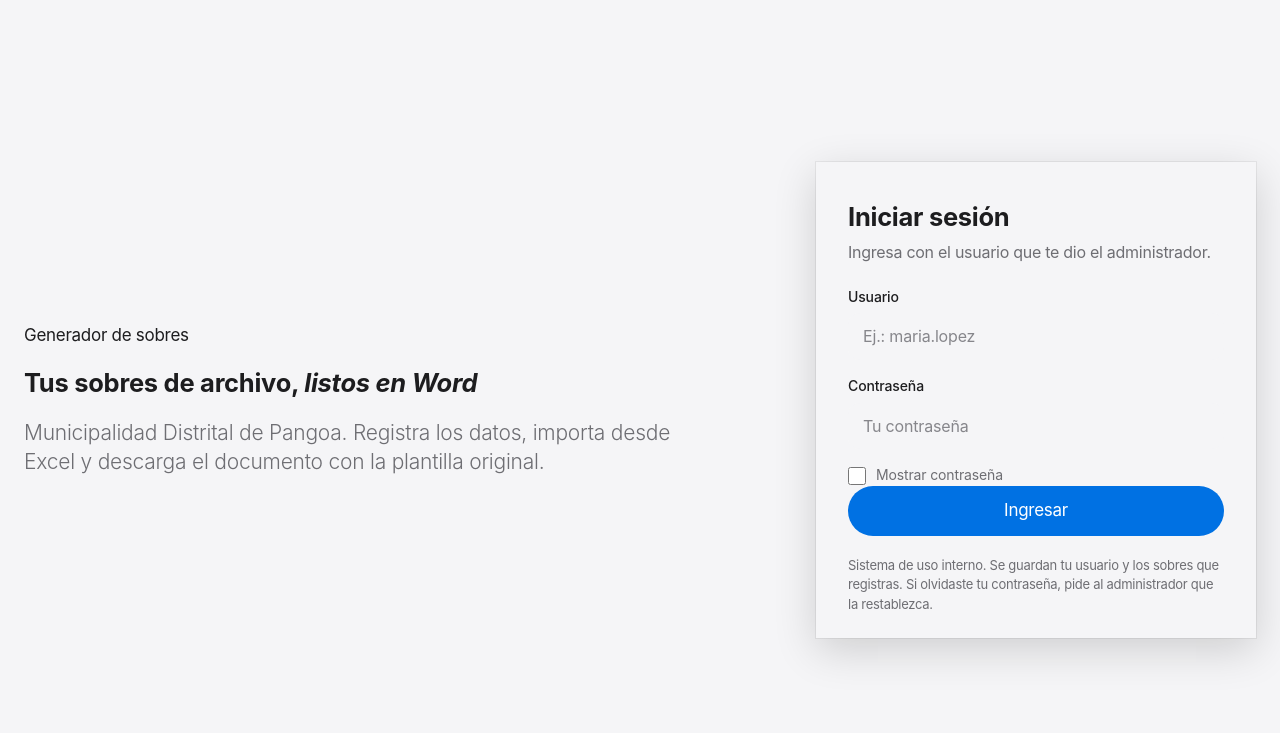
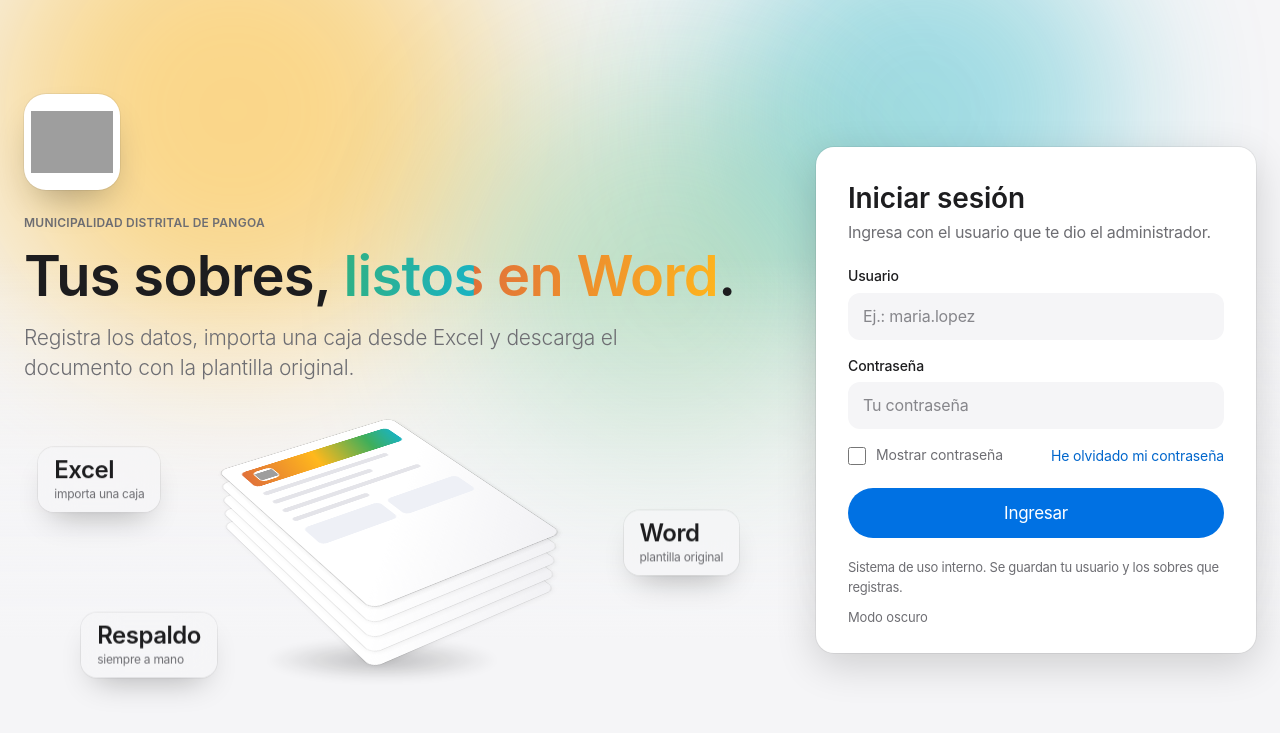
Before and after one commit to Jhair1122/word_web, a Flask app: page /login in a window 1280 px wide. Shown: the top 733 px of the page. Run offline with Flask 3, Linux system fonts and the light colour scheme; some libraries are stand-ins or nearby versions; grey boxes are pictures that could not be loaded.

Commit message:
Update login.html

```diff
--- a/templates/login.html
+++ b/templates/login.html
@@ -5,22 +5,46 @@
   <meta name="viewport" content="width=device-width, initial-scale=1">
   <title>Iniciar sesión - Generador Pangoa</title>
   <meta name="color-scheme" content="light dark">
+  <link rel="icon" href="{{ url_for('static', filename='logo.jpg') }}">
   <script src="{{ url_for('static', filename='theme-init.js') }}"></script>
   <link rel="stylesheet" href="{{ url_for('static', filename='theme.css') }}">
   <link rel="stylesheet" href="{{ url_for('static', filename='login.css') }}">
 </head>
-<body>
+<body data-min-password="{{ min_password }}">
+  <div class="ambient" aria-hidden="true"><i></i><i></i><i></i></div>
+
   <main class="login-page container">
     <section class="login-intro">
-      <span class="brand">Generador de sobres</span>
-      <h1 class="heading-lg">Tus sobres de archivo, <em>listos en Word</em></h1>
-      <p class="lead">Municipalidad Distrital de Pangoa. Registra los datos, importa desde Excel y descarga el documento con la plantilla original.</p>
+      <span class="logo-badge logo-badge--lg" data-reveal="1">
+        <img src="{{ url_for('static', filename='logo.jpg') }}" alt="Escudo de la Municipalidad Distrital de Pangoa" width="96" height="96">
+      </span>
+      <span class="eyebrow" data-reveal="2">Municipalidad Distrital de Pangoa</span>
+      <h1 class="display" data-reveal="3">Tus sobres, <span class="grad">listos en Word</span>.</h1>
+      <p class="lead" data-reveal="4">Registra los datos, importa una caja desde Excel y descarga el documento con la plantilla original.</p>
+
+      <div class="scene" aria-hidden="true" data-reveal="5">
+        <div class="scene-shadow"></div>
+        <div class="scene-rig">
+          <div class="stack">
+            <div class="sh"></div><div class="sh"></div><div class="sh"></div><div class="sh"></div><div class="sh"></div>
+            <div class="sh top">
+              <div class="band"><img src="{{ url_for('static', filename='logo.jpg') }}" alt=""></div>
+              <div class="ln"></div><div class="ln"></div><div class="ln"></div><div class="ln"></div>
+              <div class="cell"><b></b><b></b></div>
+            </div>
+          </div>
+        </div>
+        <div class="chip3d c1"><b>Excel</b><span>importa una caja</span></div>
+        <div class="chip3d c2"><b>Word</b><span>plantilla original</span></div>
+        <div class="chip3d c3"><b>Respaldo</b><span>siempre a mano</span></div>
+      </div>
     </section>
 
-    <section class="login-card" aria-labelledby="loginTitle">
-      <h2 id="loginTitle">Iniciar sesión</h2>
+    <section class="login-card sheet" aria-labelledby="loginTitle" data-reveal="3">
+      <h2 id="loginTitle" class="h2">Iniciar sesión</h2>
       <p class="login-sub">Ingresa con el usuario que te dio el administrador.</p>
 
+      <div id="loginOk" class="login-ok" role="status" hidden></div>
       <div id="loginError" class="login-error" role="alert" hidden></div>
 
       <label class="field">
@@ -33,17 +57,51 @@
         <input type="password" id="loginPassword" autocomplete="current-password" placeholder="Tu contraseña" maxlength="128">
       </label>
 
-      <label class="show-pass">
-        <input type="checkbox" id="showPassword">
-        <span>Mostrar contraseña</span>
-      </label>
+      <div class="login-row">
+        <label class="show-pass">
+          <input type="checkbox" id="showPassword">
+          <span>Mostrar contraseña</span>
+        </label>
+        <button type="button" id="forgotBtn" class="link-btn">He olvidado mi contraseña</button>
+      </div>
 
       <button type="button" id="loginBtn" class="primary-btn">Ingresar</button>
 
-      <p class="login-note">Sistema de uso interno. Se guardan tu usuario y los sobres que registras. Si olvidaste tu contraseña, pide al administrador que la restablezca.</p>
+      <p class="login-note">Sistema de uso interno. Se guardan tu usuario y los sobres que registras.</p>
+      <button type="button" id="themeToggleBtn" class="link-btn theme-link" aria-label="Cambiar entre tema claro y oscuro">Modo oscuro</button>
     </section>
   </main>
 
+  <div id="forgotModal" class="modal-overlay" hidden>
+    <div class="modal-box" role="dialog" aria-modal="true" aria-labelledby="forgotTitle">
+      <div class="modal-header">
+        <h3 id="forgotTitle">Recuperar mi contraseña</h3>
+        <button type="button" id="forgotCloseBtn" class="secondary">Cerrar</button>
+      </div>
+      <p class="help-text forgot-help">Usa uno de tus <strong>códigos de recuperación</strong> (los generaste en el generador, menú Archivo &rarr; Códigos de recuperación). Cada código sirve una sola vez.</p>
+
+      <form id="forgotForm" autocomplete="off" novalidate>
+        <label class="modal-field">Usuario
+          <input type="text" id="forgotUsername" autocomplete="username" autocapitalize="none" spellcheck="false" maxlength="40" placeholder="Ej.: maria.lopez">
+        </label>
+        <label class="modal-field">Código de recuperación
+          <input type="text" id="forgotCode" autocomplete="off" autocapitalize="characters" spellcheck="false" maxlength="19" placeholder="XXXX-XXXX-XXXX-XXXX" inputmode="text" class="code-input">
+        </label>
+        <label class="modal-field">Nueva contraseña
+          <span class="password-wrap">
+            <input type="password" id="forgotPassword" autocomplete="new-password" maxlength="128" placeholder="Una frase larga, con espacios">
+            <button type="button" class="toggle-pass" id="forgotToggle" aria-label="Mostrar u ocultar la contraseña">Mostrar</button>
+          </span>
+          <ul id="forgotChecklist" class="pw-checklist" aria-live="polite"></ul>
+        </label>
+        <div id="forgotError" class="error-box" role="alert" hidden></div>
+        <button type="submit" id="forgotSubmit" class="primary full">Cambiar contraseña</button>
+      </form>
+      <p class="help-text forgot-foot">¿No tienes códigos? Pide al administrador que restablezca tu contraseña. Después, entra y genera tus códigos para no depender de él la próxima vez.</p>
+    </div>
+  </div>
+
+  <script src="{{ url_for('static', filename='fx.js') }}" defer></script>
   <script type="module" src="{{ url_for('static', filename='login.js') }}"></script>
 </body>
 </html>
```
